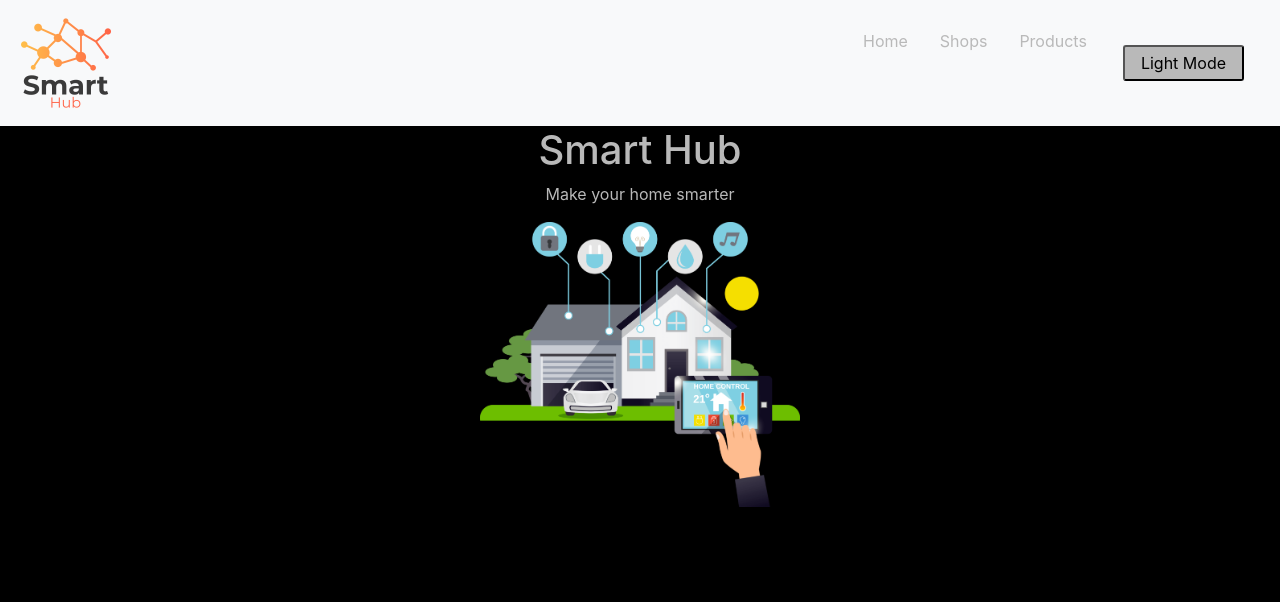
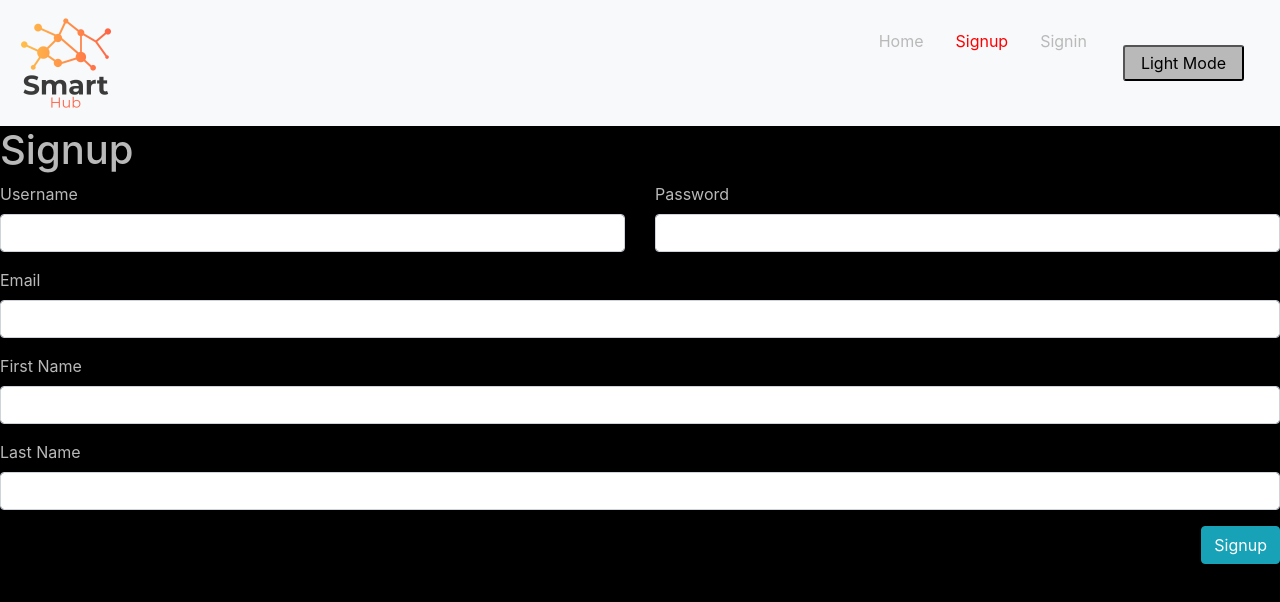
Before and after one commit to mohammedtnh/my-shop, a React (Create React App) app: page /signup in a window 1280 px wide. Shown: the top 602 px of the page. Built offline with nearby package versions, Linux system fonts and the light colour scheme; no server answers.

Commit message:
Added user

```diff
--- a/package.json
+++ b/package.json
@@ -9,6 +9,7 @@
     "@testing-library/user-event": "^12.1.10",
     "axios": "^0.21.1",
     "bootstrap": "^4.6.0",
+    "jwt-decode": "^3.1.2",
     "react": "^17.0.1",
     "react-dom": "^17.0.1",
     "react-icons": "^4.1.0",
--- a/src/components/NavBar.js
+++ b/src/components/NavBar.js
@@ -1,7 +1,9 @@
 import { ThemeButton, StyledLink, NavProduct } from "../styles";
 import logo from "../logo.png";
+import { useSelector } from "react-redux";
 
 const NavBar = (props) => {
+  const user = useSelector((state) => state.authReducer.user);
   return (
     <nav className="navbar navbar-expand navbar-light bg-light">
       <StyledLink to="/" className="navbar-brand">
@@ -11,12 +13,28 @@ const NavBar = (props) => {
         <NavProduct exact to="/" className="nav-item">
           Home
         </NavProduct>
+        {user ? (
+          <p>Welcome, {user.username}</p>
+        ) : (
+          <>
+            <NavProduct to="/signup" className="nav-item">
+              Signup
+            </NavProduct>
+            <NavProduct to="/signin" className="nav-item">
+              Signin
+            </NavProduct>
+          </>
+        )}
+        {user && (
+          <>
             <NavProduct to="/shops" className="nav-item">
               Shops
             </NavProduct>
             <NavProduct to="/products" className="nav-item">
               Products
             </NavProduct>
+          </>
+        )}
         <ThemeButton className="nav-item" onClick={props.toggleCurrentTheme}>
           {props.currentTheme === "light" ? "Light" : "Dark"} Mode
         </ThemeButton>
--- a/src/components/Routes.js
+++ b/src/components/Routes.js
@@ -5,12 +5,20 @@ import ProductForm from "./ProductForm";
 import { Route, Switch } from "react-router";
 import ShopDetail from "./ShopDetails";
 import ShopList from "./ShopList";
+import Signup from "./Signup";
 import { useSelector } from "react-redux";
+import Signin from "./Signin";
 const Routes = () => {
   const products = useSelector((state) => state.productReducer.products);
 
   return (
     <Switch>
+      <Route path="/signup">
+        <Signup />
+      </Route>
+      <Route path="/signin">
+        <Signin />
+      </Route>
       <Route
         path={["/shops/:shopId/products/new", "/products/:productSlug/edit"]}
       >
--- /dev/null
+++ b/src/components/Signin.js
@@ -0,0 +1,59 @@
+import { useState } from "react";
+import { useDispatch } from "react-redux";
+import { signin } from "../store/actions/authActions";
+import { useHistory } from "react-router-dom";
+
+const Signin = () => {
+  const history = useHistory();
+  const dispatch = useDispatch();
+
+  const [user, setUser] = useState({
+    username: "",
+    password: "",
+    email: "",
+    firstName: "",
+    lastName: "",
+  });
+
+  const handleChange = (event) => {
+    setUser({ ...user, [event.target.name]: event.target.value });
+  };
+
+  const handleSubmit = (event) => {
+    event.preventDefault();
+    dispatch(signin(user, history));
+  };
+
+  return (
+    <>
+      <form onSubmit={handleSubmit}>
+        <h1>Signin</h1>
+        <div className="form-group row">
+          <div className="col-6">
+            <label>Username</label>
+            <input
+              type="text"
+              className="form-control"
+              name="username"
+              onChange={handleChange}
+            />
+          </div>
+          <div className="col-6">
+            <label>Password</label>
+            <input
+              type="password"
+              className="form-control"
+              name="password"
+              onChange={handleChange}
+            />
+          </div>
+        </div>
+        <button type="submit" className="btn btn-info float-right">
+          Signin
+        </button>
+      </form>
+    </>
+  );
+};
+
+export default Signin;
--- /dev/null
+++ b/src/components/Signup.js
@@ -0,0 +1,86 @@
+import { useState } from "react";
+import { useDispatch } from "react-redux";
+import { signup } from "../store/actions/authActions";
+import { useHistory } from "react-router-dom";
+
+const Signup = () => {
+  const history = useHistory();
+  const dispatch = useDispatch();
+
+  const [user, setUser] = useState({
+    username: "",
+    password: "",
+    email: "",
+    firstName: "",
+    lastName: "",
+  });
+
+  const handleChange = (event) => {
+    setUser({ ...user, [event.target.name]: event.target.value });
+  };
+
+  const handleSubmit = (event) => {
+    event.preventDefault();
+    dispatch(signup(user, history));
+  };
+
+  return (
+    <>
+      <form onSubmit={handleSubmit}>
+        <h1>Signup</h1>
+        <div className="form-group row">
+          <div className="col-6">
+            <label>Username</label>
+            <input
+              type="text"
+              className="form-control"
+              name="username"
+              onChange={handleChange}
+            />
+          </div>
+          <div className="col-6">
+            <label>Password</label>
+            <input
+              type="password"
+              className="form-control"
+              name="password"
+              onChange={handleChange}
+            />
+          </div>
+        </div>
+        <div className="form-group">
+          <label>Email</label>
+          <input
+            type="email"
+            className="form-control"
+            name="email"
+            onChange={handleChange}
+          />
+        </div>
+        <div className="form-group">
+          <label>First Name</label>
+          <input
+            type="text"
+            className="form-control"
+            name="firstName"
+            onChange={handleChange}
+          />
+        </div>
+        <div className="form-group">
+          <label>Last Name</label>
+          <input
+            type="text"
+            className="form-control"
+            name="lastName"
+            onChange={handleChange}
+          />
+        </div>
+        <button type="submit" className="btn btn-info float-right">
+          Signup
+        </button>
+      </form>
+    </>
+  );
+};
+
+export default Signup;
--- a/src/store/actions/actionTypes.js
+++ b/src/store/actions/actionTypes.js
@@ -7,3 +7,6 @@ export const UPDATE_PRODUCT = "UPDATE_PRODUCT";
 // Shop Types
 export const FETCH_SHOPS = "FETCH_SHOPS";
 export const CREATE_SHOP = "CREATE_SHOP";
+
+// Auth Types
+export const SET_USER = "SET_USER";
--- /dev/null
+++ b/src/store/actions/authActions.js
@@ -0,0 +1,30 @@
+import instance from "./instance";
+import decode from "jwt-decode";
+import * as types from "./actionTypes";
+
+export const signup = (newUser, history) => {
+  return async (dispatch) => {
+    try {
+      const res = await instance.post("/signup", newUser);
+      dispatch({
+        type: types.SET_USER,
+        payload: decode(res.data.token),
+      });
+      history.push("/");
+    } catch (error) {
+      console.log(`POST Request Error: ${error}`);
+    }
+  };
+};
+
+export const signin = (newUser, history) => {
+  return async (dispatch) => {
+    try {
+      const res = await instance.post("/signin", newUser);
+      dispatch({ type: types.SET_USER, payload: decode(res.data.token) });
+      history.push("/");
+    } catch (error) {
+      console.log(`POST Request Error: ${error}`);
+    }
+  };
+};
--- /dev/null
+++ b/src/store/reducers/authReducer.js
@@ -0,0 +1,20 @@
+import * as types from "../actions/actionTypes";
+
+const initialState = {
+  user: null,
+};
+
+const reducer = (state = initialState, action) => {
+  switch (action.type) {
+    case types.SET_USER:
+      return {
+        ...state,
+        user: action.payload,
+      };
+
+    default:
+      return state;
+  }
+};
+
+export default reducer;
--- a/src/store/reducers/index.js
+++ b/src/store/reducers/index.js
@@ -1,8 +1,10 @@
 import { combineReducers } from "redux";
 import productReducer from "./productReducer";
 import shopReducer from "./shopReducer";
+import authReducer from "./authReducer";
 
 const rootReducer = combineReducers({
+  authReducer,
   productReducer,
   shopReducer,
 });
```
Also changed, not shown: 2 other files (tests, documents, lock files or other folders). Lines whose indentation alone changed are shown as unchanged.
